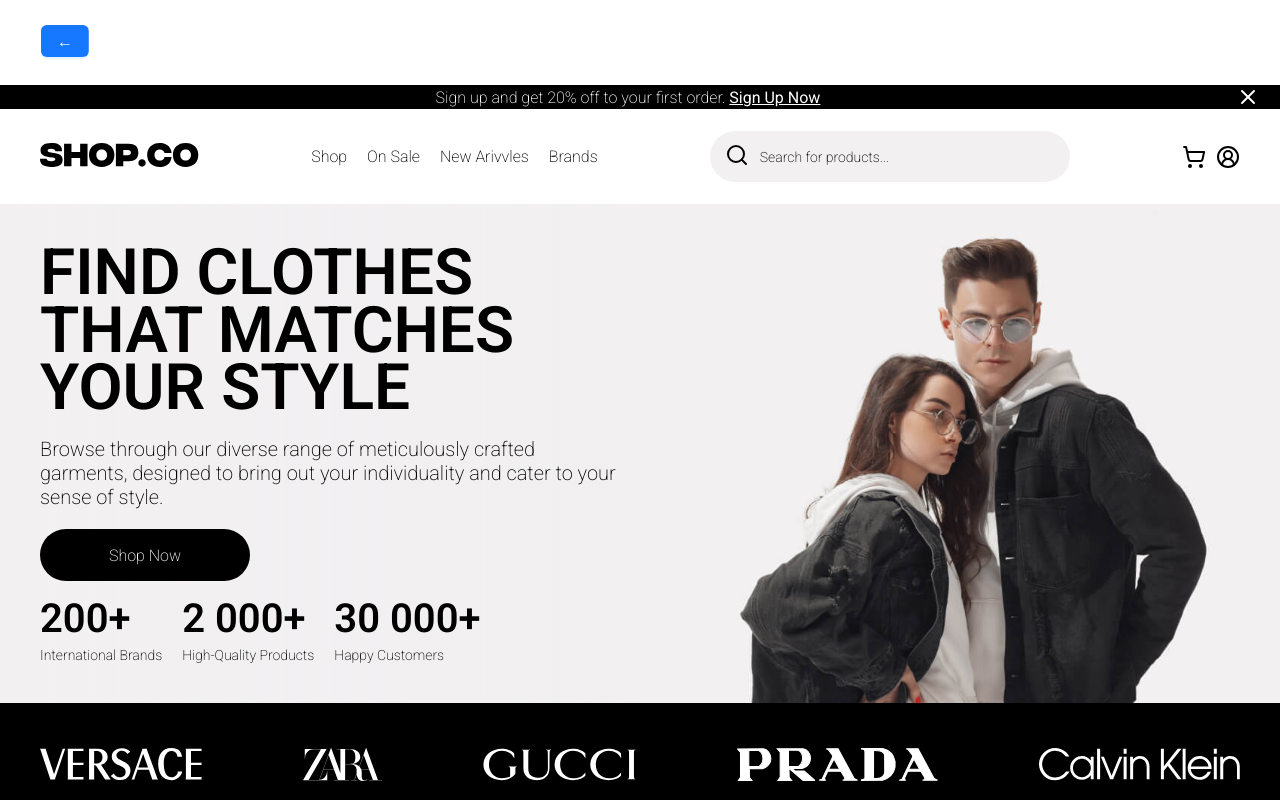
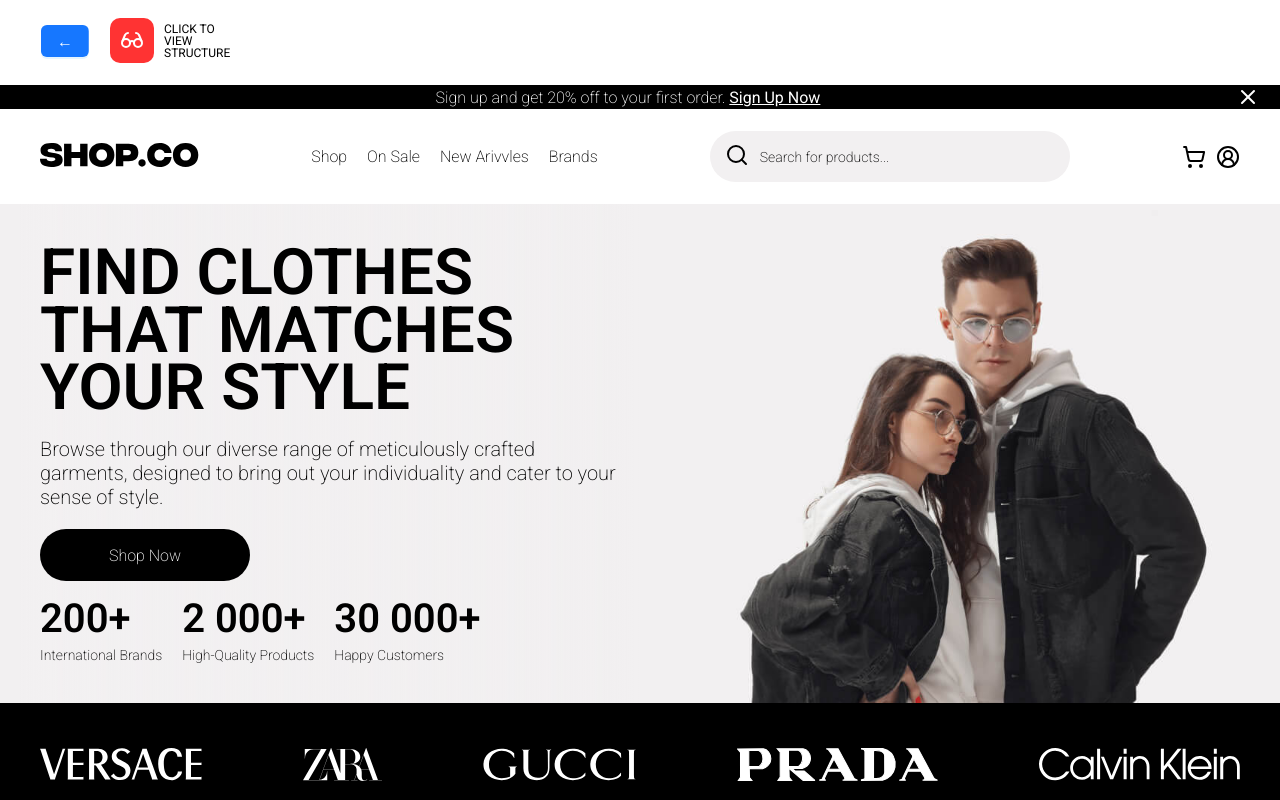
Before and after one commit to Gadior/adflasher, a React (Create React App) app: page /10 in a window 1280 px wide. Shown: the top 800 px of the page. Built offline with nearby package versions, Linux system fonts and the light colour scheme; a web font is replaced by a local one.

Commit message:
refactor: page10 - add btn close and open structure

```diff
--- /dev/null
+++ b/src/Components/Feature/ViewCodeStructure/ViewCodeStructure.tsx
@@ -0,0 +1,30 @@
+// #region
+// #region ~ __IMPORT__
+// ~ style
+import * as css from "./style.module.scss";
+// ~ comps
+import ViewStructureBtn from "./__components/ViewStructureBtn/ViewStructureBtn";
+import CloseViewStructureBtn from "./__components/CloseViewStructureBtn/CloseViewStructureBtn";
+import StructurePanel from "./__components/StructurePanel/StructurePanel";
+
+// ~ redux
+import { useAppSelector } from "../../Pages/10/src/Redux/hooks";
+// #endregion ~ __IMPORT__
+
+// #region ~ __COMPONENT__
+export default function ViewCodeStructure() {
+  // _ __HOOKS__
+  // #redion __HOOKS__
+  const isView: boolean = useAppSelector((state) => state.dataCntl10.isView);
+  // #endredion __HOOKS__
+
+  return (
+    <div className={css.wrapper}>
+      {!isView && <ViewStructureBtn />}
+      {isView && <StructurePanel />}
+      {isView && <CloseViewStructureBtn />}
+    </div>
+  );
+}
+// #endregion ~ __COMPONENT__
+// #endregion
--- /dev/null
+++ b/src/Components/Feature/ViewCodeStructure/__components/CloseViewStructureBtn/CloseViewStructureBtn.tsx
@@ -0,0 +1,34 @@
+// #region
+// #region ~ __IMPORT__
+// ~ style
+import * as css from "./style.module.scss";
+import { X } from "lucide-react";
+// ~ redux
+import { useAppDispatch } from "../../../../Pages/10/src/Redux/hooks";
+import { changeView } from "../../../../Pages/10/src/Redux/__slice/dataCntl";
+// #endregion ~ __IMPORT__
+
+// #region ~ __COMPONENT__
+
+export default function CloseViewStructureBtn() {
+  // _ __HOOKS__
+  // #redion __HOOKS__
+  const dispatch = useAppDispatch();
+  // #endredion __HOOKS__
+
+  return (
+    <div className={css.struc}>
+      <div className={css.icon}>
+        <div
+          className={css.glass}
+          onClick={() => {
+            dispatch(changeView({ flag: false }));
+          }}
+        >
+          <X />
+        </div>
+        CLOSE STRUCTURE
+      </div>
+    </div>
+  );
+}
--- /dev/null
+++ b/src/Components/Feature/ViewCodeStructure/__components/CloseViewStructureBtn/style.module.scss
@@ -0,0 +1,48 @@
+// _ __CSS__
+
+.struc {
+  display: block;
+  position: relative;
+  left: 20px;
+  top: 18px;
+
+  .icon {
+    display: flex;
+    align-items: center;
+    gap: 10px;
+    font-weight: 400;
+    line-height: 100%;
+    font-size: 12px;
+    width: min-content;
+    color: white;
+
+    .glass {
+      cursor: pointer;
+      box-sizing: border-box;
+      padding: 10px;
+      background-color: #ff3333;
+      border-radius: 10px;
+      color: white;
+
+      &:hover > * {
+        animation: pulse-right 1s infinite ease-in-out;
+      }
+
+      & > * {
+        padding: 0;
+        margin: 0;
+      }
+    }
+  }
+}
+
+// _ __ANIMATION__
+@keyframes pulse-right {
+  0%,
+  100% {
+    transform: scale(1);
+  }
+  50% {
+    transform: scale(1.2);
+  }
+}
--- /dev/null
+++ b/src/Components/Feature/ViewCodeStructure/__components/StructurePanel/StructurePanel.tsx
@@ -0,0 +1,19 @@
+// #region
+// #region ~ __IMPORT__
+// ~ style
+import * as css from "./style.module.scss";
+// ~ comps
+// ~ redux
+import { useAppSelector } from "../../../../Pages/10/src/Redux/hooks";
+// #endregion ~ __IMPORT__
+
+// #region ~ __COMPONENT__
+export default function StructurePanel() {
+  return (
+    <div className={css.panelWrapper}>
+      <div className={css.leftMenu}></div>
+    </div>
+  );
+}
+// #endregion ~ __COMPONENT__
+// #endregion
--- /dev/null
+++ b/src/Components/Feature/ViewCodeStructure/__components/StructurePanel/style.module.scss
@@ -0,0 +1,14 @@
+// _ __CSS__
+.panelWrapper {
+  display: flex;
+  justify-content: flex-start;
+  align-items: flex-start;
+  position: fixed;
+  width: 100%;
+  height: 100vh;
+  background-color: rgba($color: #000000, $alpha: 1);
+  overflow: auto;
+
+  .leftMenu {
+  }
+}
--- /dev/null
+++ b/src/Components/Feature/ViewCodeStructure/__components/ViewStructureBtn/ViewStructureBtn.tsx
@@ -0,0 +1,37 @@
+// #region
+// #region ~ __IMPORT__
+// ~ style
+import * as css from "./style.module.scss";
+import { Glasses } from "lucide-react";
+import {
+  useAppDispatch,
+  useAppSelector,
+} from "../../../../Pages/10/src/Redux/hooks";
+import { changeView } from "../../../../Pages/10/src/Redux/__slice/dataCntl";
+// #endregion ~ __IMPORT__
+
+// #region ~ __COMPONENT__
+export default function ViewStructureBtn() {
+  // _ __HOOKS__
+  // #redion __HOOKS__
+  const dispatch = useAppDispatch();
+  // #endredion __HOOKS__
+
+  return (
+    <div className={css.struc}>
+      <div className={css.icon}>
+        <div
+          className={css.glass}
+          onClick={() => {
+            dispatch(changeView({ flag: true }));
+          }}
+        >
+          <Glasses />
+        </div>
+        CLICK TO VIEW STRUCTURE
+      </div>
+    </div>
+  );
+}
+// #endregion ~ __COMPONENT__
+// #endregion
--- /dev/null
+++ b/src/Components/Feature/ViewCodeStructure/__components/ViewStructureBtn/style.module.scss
@@ -0,0 +1,47 @@
+// _ __CSS__
+
+.struc {
+  display: block;
+  position: relative;
+  left: 110px;
+  top: 18px;
+
+  .icon {
+    display: flex;
+    align-items: center;
+    gap: 10px;
+    font-weight: 400;
+    line-height: 100%;
+    font-size: 12px;
+    width: min-content;
+
+    .glass {
+      cursor: pointer;
+      box-sizing: border-box;
+      padding: 10px;
+      background-color: #ff3333;
+      border-radius: 10px;
+      color: white;
+
+      &:hover > * {
+        animation: pulse-right 1s infinite ease-in-out;
+      }
+
+      & > * {
+        padding: 0;
+        margin: 0;
+      }
+    }
+  }
+}
+
+// _ __ANIMATION__
+@keyframes pulse-right {
+  0%,
+  100% {
+    transform: scale(1);
+  }
+  50% {
+    transform: scale(1.2);
+  }
+}
--- /dev/null
+++ b/src/Components/Feature/ViewCodeStructure/style.module.scss
@@ -0,0 +1,23 @@
+// _ __CSS__
+.wrapper {
+  display: flex;
+  justify-content: flex-start;
+  top: 0;
+  left: 0;
+  width: 100%;
+  height: 100vh;
+  background: rgba($color: #000000, $alpha: 0);
+  position: absolute;
+  z-index: 200;
+}
+
+// _ __ANIMATION__
+@keyframes pulse-right {
+  0%,
+  100% {
+    transform: scale(1);
+  }
+  50% {
+    transform: scale(1.2);
+  }
+}
--- a/src/Components/Pages/10/page.tsx
+++ b/src/Components/Pages/10/page.tsx
@@ -5,6 +5,7 @@
 import { useEffect } from "react";
 // ~ comps
 import TasksBackBtn from "../../Shared/ui/tasksBackBtn/tasksBackBtn";
+import ViewCodeStructure from "../../Feature/ViewCodeStructure/ViewCodeStructure";
 
 import { Divider } from "antd";
 
@@ -25,6 +26,8 @@ import "./style.scss";
 // ~ redux
 import { Provider } from "react-redux";
 import store from "./src/Redux/store";
+// ~ redux
+import { useAppSelector } from "../../Pages/10/src/Redux/hooks";
 
 // #endregion ~ import
 
@@ -62,18 +65,10 @@ export default function Page(props: any) {
   // #region ~ return
   return (
     <div className="test10__wrapper --whiteBg">
-      {/* SEO */}
-
-      {/* <title>SHOP.CO - FIND CLOTHES THAT MATCHES YOUR STYLE</title>
-        <meta
-          name="description"
-          content="Find clothes that match your unique style! Explore our trendy collection to discover the perfect outfits for any occasion. Shop now for fashion that fits YOU."
-        /> */}
-
-      {/* BODY */}
       <Provider store={store}>
         {/* speshial */}
         <TasksBackBtn />
+        <ViewCodeStructure />
 
         {/* blocks */}
 
--- /dev/null
+++ b/src/Components/Pages/10/src/Redux/__slice/dataCntl.tsx
@@ -0,0 +1,33 @@
+// #region ~ hlop
+import { createSlice, PayloadAction } from "@reduxjs/toolkit";
+
+// ~ interface
+// #region
+interface IntState {
+  isView: boolean;
+}
+const initialState: IntState = {
+  isView: false,
+};
+// #region
+
+// ~ функции
+// #region ~ функции
+const page10_dataCntl = createSlice({
+  name: "dataCount",
+  initialState,
+  reducers: {
+    // Добавить элемент в группу
+    changeView: (state, action: PayloadAction<{ flag: boolean }>) => {
+      state.isView = action.payload.flag;
+    },
+    // Редактировать элемент группы типа "строка"
+  },
+});
+// #endregion ~ функции
+
+// ~ экспортируем функции состояний
+export const { changeView } = page10_dataCntl.actions;
+// ~ Экспорт редуьюсера для проводника store
+export default page10_dataCntl.reducer;
+// #endregion ~ hlop
--- a/src/Components/Pages/10/src/Redux/store.tsx
+++ b/src/Components/Pages/10/src/Redux/store.tsx
@@ -1,10 +1,12 @@
 import { configureStore } from "@reduxjs/toolkit";
 import data from "./__slice/data";
+import dataCntl10 from "./__slice/dataCntl";
 
 // ~ Store
 const store = configureStore({
   reducer: {
     counter: data,
+    dataCntl10: dataCntl10,
   },
 });
 
```
